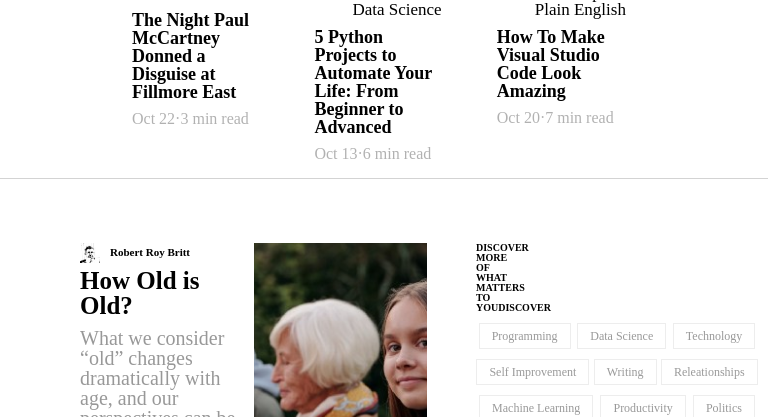
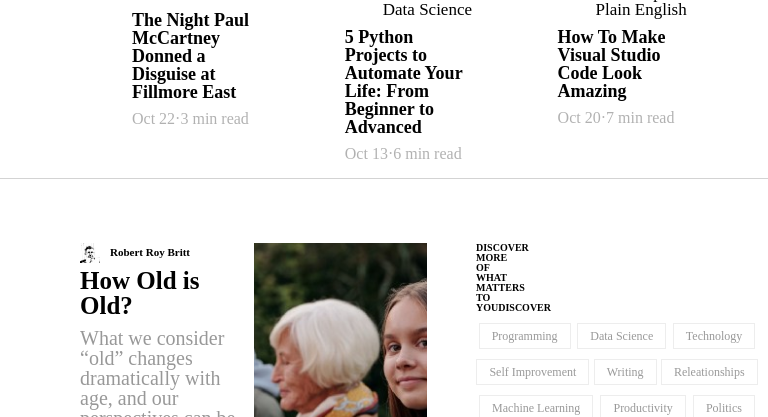
Before and after one commit to Cristiano-Rocchi/progettoSettimana5, a plain HTML site: page index.html in a window 768 px wide. Shown: the part 683-1100 px from the top of the page. Drawn offline with Linux system fonts and the light colour scheme.

Commit message:
fixed sect1

```diff
--- a/assets/css/style.css
+++ b/assets/css/style.css
@@ -236,4 +236,7 @@ article {
     margin-bottom: 1em;
     margin-top: 0.5em;
   }
+  #sect2 article {
+    justify-content: space-between;
+  }
 }
```
